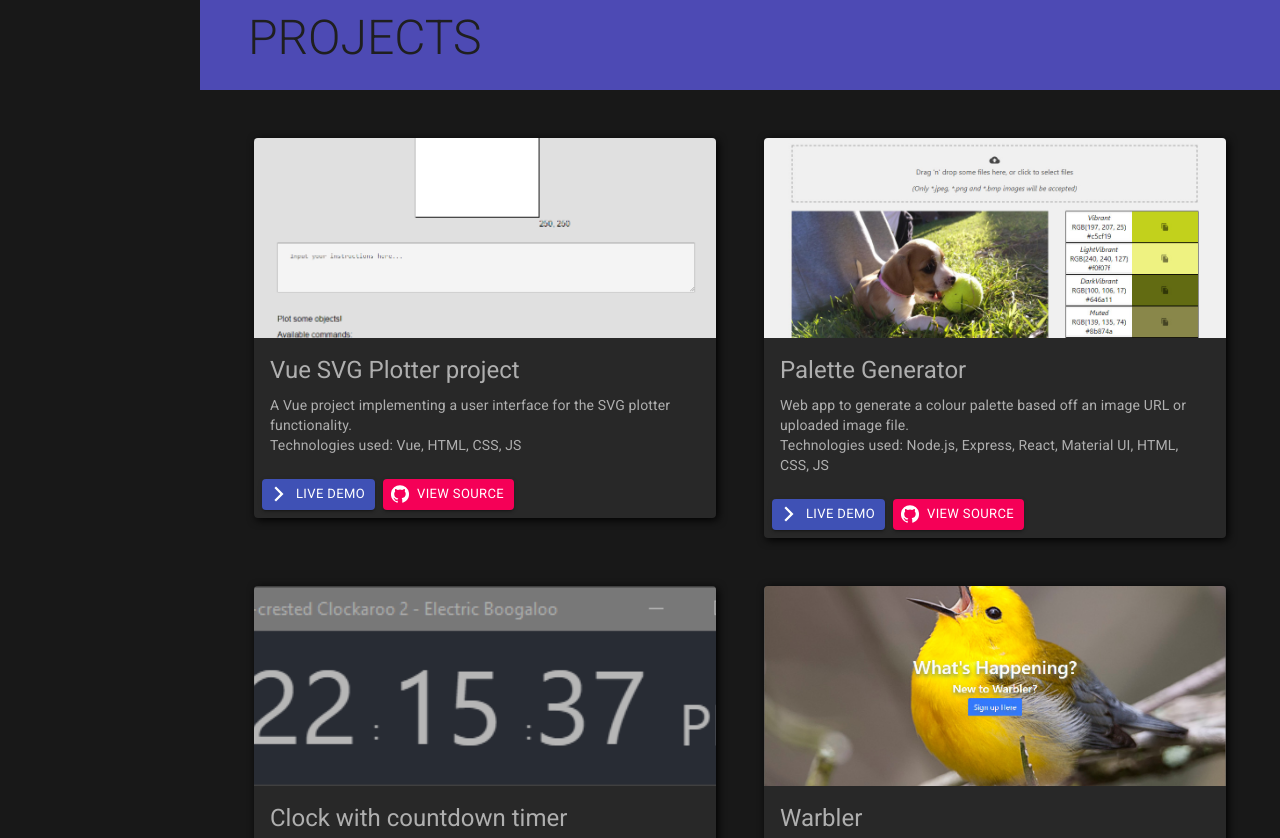
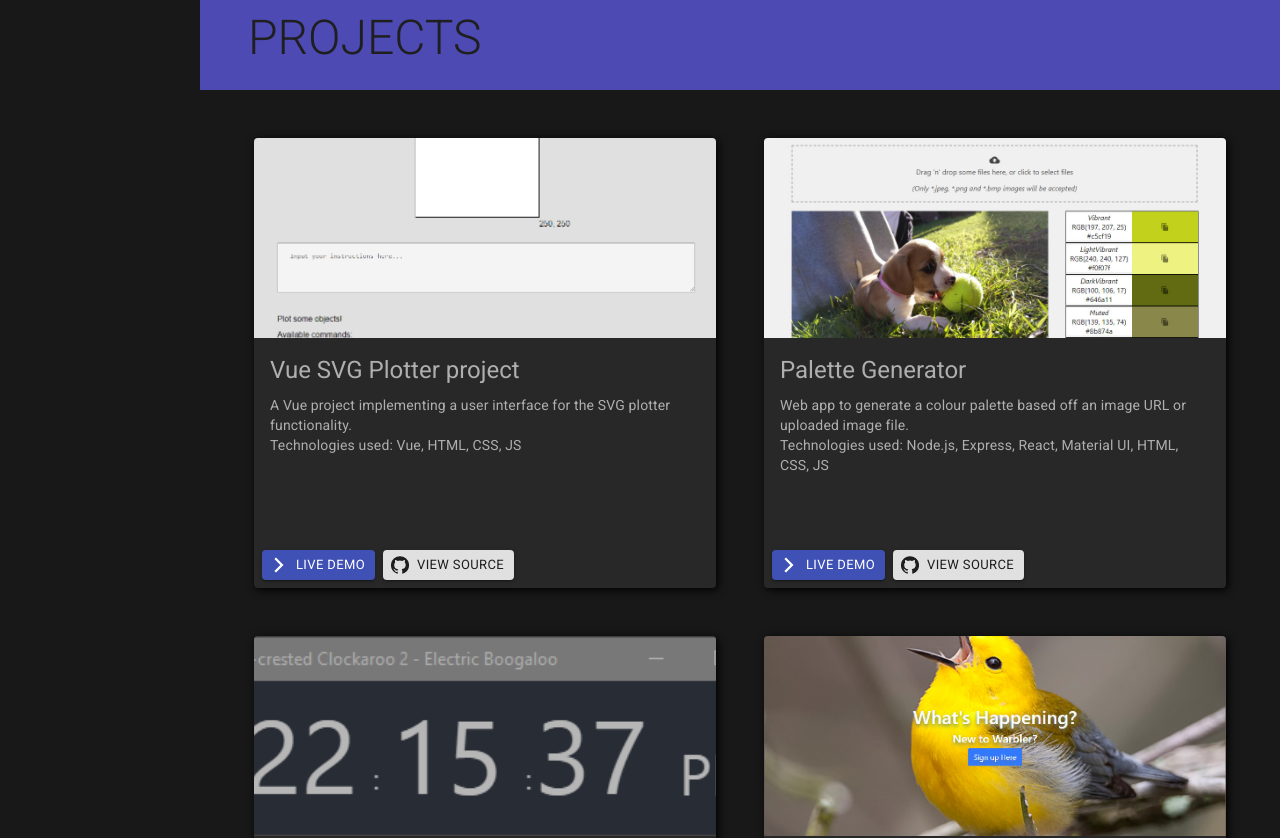
Before and after one commit to Shrugsy/Portfolio-v2, a React (Create React App) app: page / in a window 1280 px wide. Shown: the part 2100-2938 px from the top of the page. Built offline with nearby package versions, Linux system fonts and the light colour scheme; the HTML template or start-up script is replaced by a standard one.

Commit message:
Update styles

```diff
--- a/src/components/ContactItem.js
+++ b/src/components/ContactItem.js
@@ -2,6 +2,7 @@ import React from "react";
 import { node, string } from "prop-types";
 
 import { makeStyles } from "@material-ui/core/styles";
+import { Button } from "@material-ui/core";
 
 const useStyles = makeStyles((theme) => ({
   contactLine: {
@@ -21,6 +22,7 @@ const useStyles = makeStyles((theme) => ({
     height: "60px",
     width: "60px",
     background: "#282828",
+    color: "#BDBDBD",
     borderRadius: "50%",
     boxShadow: "2px 2px 8px black",
     marginRight: "10px",
@@ -57,7 +59,7 @@ export default function ContactItem({ icon, title, href, content }) {
   const classes = useStyles();
   return (
     <p className={classes.contactLine}>
-      <span className={classes.circle}>{icon}</span>
+      <Button className={classes.circle} href={href}>{icon}</Button>
       {title}:
       <a className={classes.links} href={href}>
         {content}
--- a/src/components/ProjectCard.js
+++ b/src/components/ProjectCard.js
@@ -9,17 +9,26 @@ import ProjectActions from "./ProjectActions";
 
 const useStyles = makeStyles({
   card: {
-    //   maxWidth: 345,
+    height: 450,
     minWidth: 300,
     background: "#282828",
     color: "rgb(175, 175, 175)",
     boxShadow: "2px 2px 8px black",
+    display: "flex",
+    flexDirection: "column",
   },
   media: {
     height: 200,
     objectFit: "cover",
     color: "rgb(175, 175, 175)",
   },
+  cardActionArea: {
+    flexGrow: 1,
+    display: "flex",
+    flexDirection: "column",
+    justifyContent: "flex-start",
+    alignItems: "flex-start"
+  }
 });
 
 ProjectCard.propTypes = {
@@ -44,7 +53,7 @@ export default function ProjectCard({
   const classes = useStyles();
   return (
     <Card className={classes.card}>
-      <CardActionArea onClick={handleClickOpen}>
+      <CardActionArea className={classes.cardActionArea} onClick={handleClickOpen}>
         <CardMedia
           component="img"
           className={classes.media}
--- a/src/components/buttons/SourceButton.js
+++ b/src/components/buttons/SourceButton.js
@@ -14,7 +14,6 @@ export default function SourceButton({ linkSource }) {
       href={linkSource}
       variant="contained"
       size="small"
-      color="secondary"
       startIcon={<GitHubIcon />}
     >
       View Source
```
